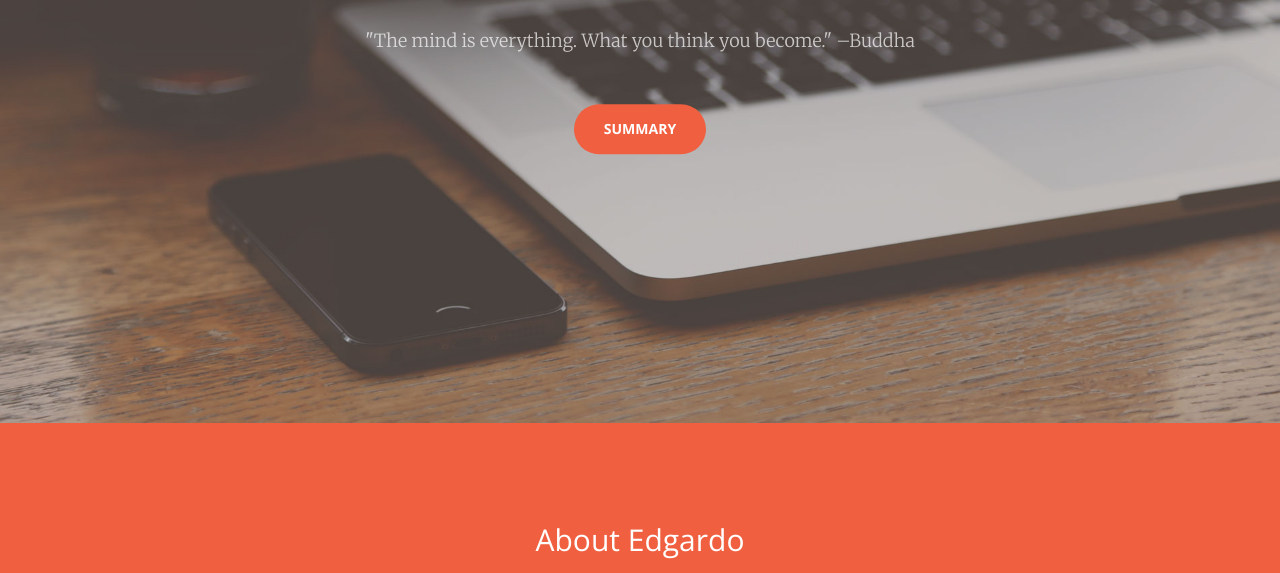
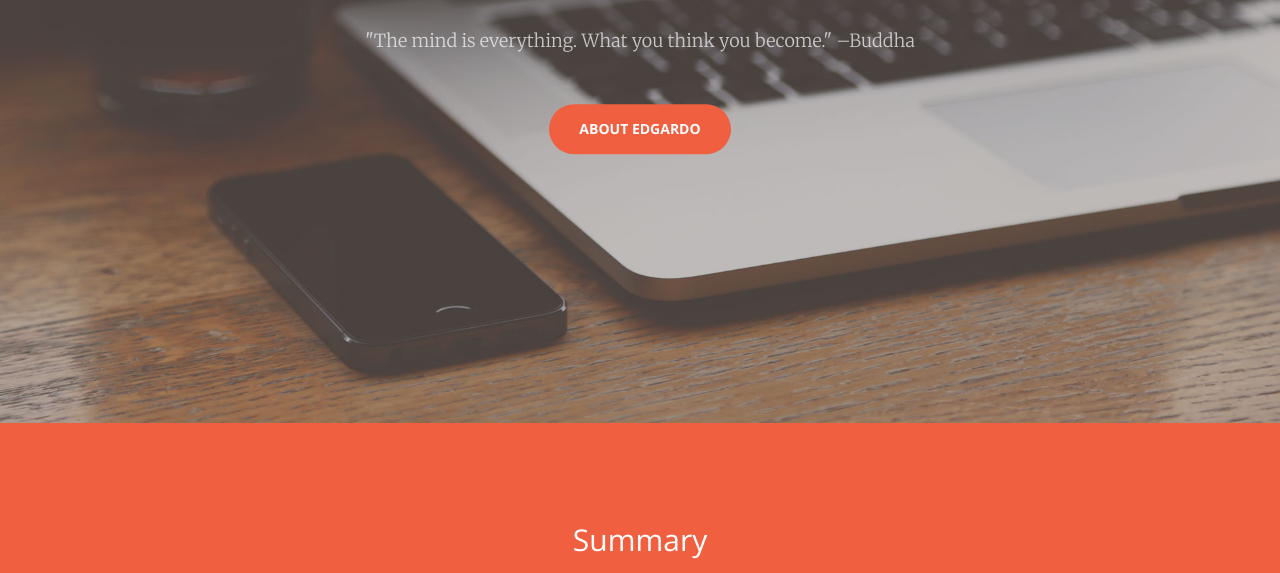
Before and after one commit to gutiere/gutiere.github.io, a plain HTML site: page index.html in a window 1280 px wide. Shown: the part 377-950 px from the top of the page. Drawn offline with nearby package versions, Linux system fonts and the light colour scheme.

Commit message:
Summary swap

```diff
--- a/index.html
+++ b/index.html
@@ -77,7 +77,7 @@
                 <h1>Software Artist</h1>
                 <hr>
                 <p>"The mind is everything. What you think you become."  –Buddha</p>
-                <a href="#about" class="btn btn-primary btn-xl page-scroll">Summary</a>
+                <a href="#about" class="btn btn-primary btn-xl page-scroll">About Edgardo</a>
             </div>
         </div>
     </header>
@@ -86,7 +86,7 @@
         <div class="container">
             <div class="row">
                 <div class="col-lg-8 col-lg-offset-2 text-center">
-                    <h2 class="section-heading">About Edgardo</h2>
+                    <h2 class="section-heading">Summary</h2>
                     <hr class="light">
                     <p class="text-faded">Avid developer with years of programming experience. Passion for generating and evaluating systems for users to have a seamless experience. Experience developing software for 3D modeling and utilizing tools for game development. Passion for utilizing new technologies.	</p>
                     <a href="https://www.linkedin.com/in/edgardo-gutierrez-jr-a4b658108" target="_blank" class="btn btn-default btn-xl">LinkedIn</a>
```
